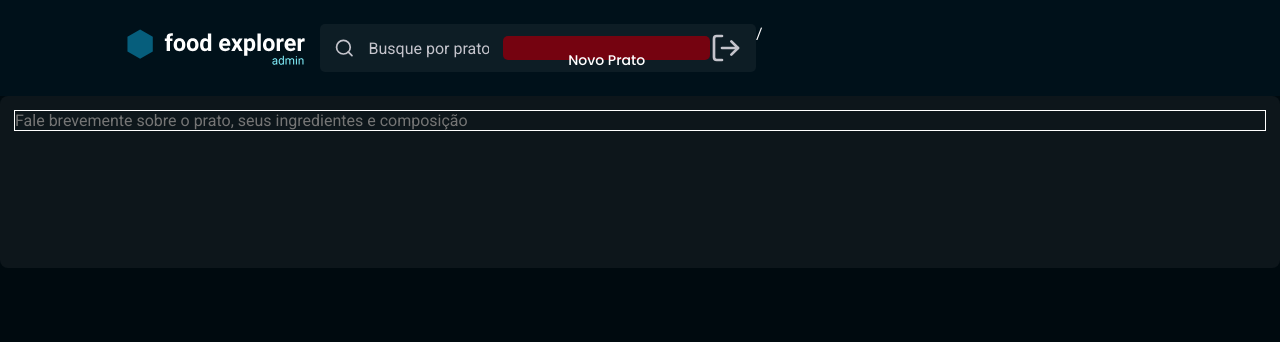
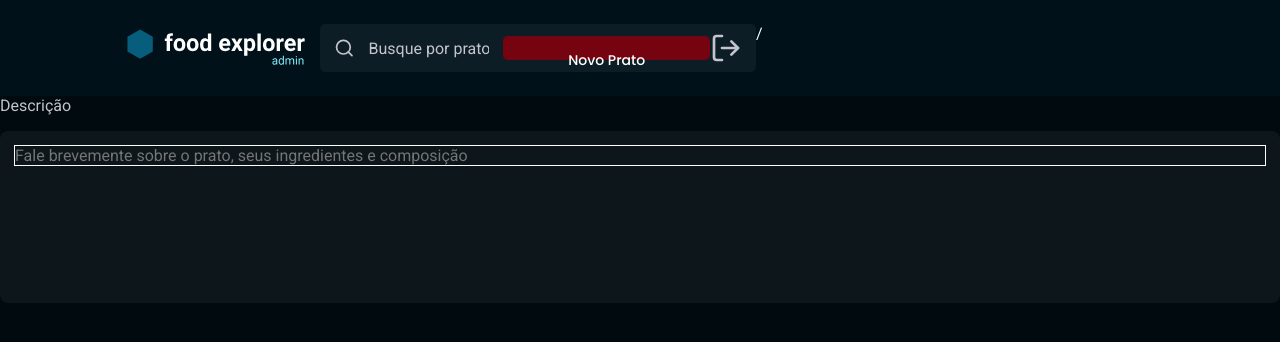
Before and after one commit to mthflashice/food-explorer-frontend, a React (Vite) app in the folder food-explorer/: page / in a window 1280 px wide. Shown: the top 342 px of the page. Built offline with nearby package versions, Linux system fonts and the light colour scheme.

Commit message:
create component Section

```diff
--- /dev/null
+++ b/food-explorer/src/components/Section/index.jsx
@@ -0,0 +1,10 @@
+import { Container } from "./styles";
+
+export function Section({title, children}){
+    return(
+        <Container>
+            <h2>{title}</h2>
+            {children}
+        </Container>
+    );
+}
--- /dev/null
+++ b/food-explorer/src/components/Section/styles.js
@@ -0,0 +1,11 @@
+import styled from "styled-components";
+
+export const Container = styled.section`
+    >h2{
+        margin-bottom: 16px;
+
+        color: ${({ theme }) => theme.COLORS.GRAY_100};
+        font-weight: 400;
+        font-size: 16px;
+    }
+    `;
--- a/food-explorer/src/pages/New/index.jsx
+++ b/food-explorer/src/pages/New/index.jsx
@@ -1,13 +1,17 @@
 import { Container } from "./styles";
 import {Header} from '../../components/Header'
 import { Textarea } from "../../components/Textarea";
+import { Section } from "../../components/Section";
 
 export function New(){
     return(
         <Container>
             <Header isAdmin />
 
+            <Section title='Descrição'>
             <Textarea placeholder ='Fale brevemente sobre o prato, seus ingredientes e composição'/>
+            </Section>
+
         </Container>
     )
 
```
